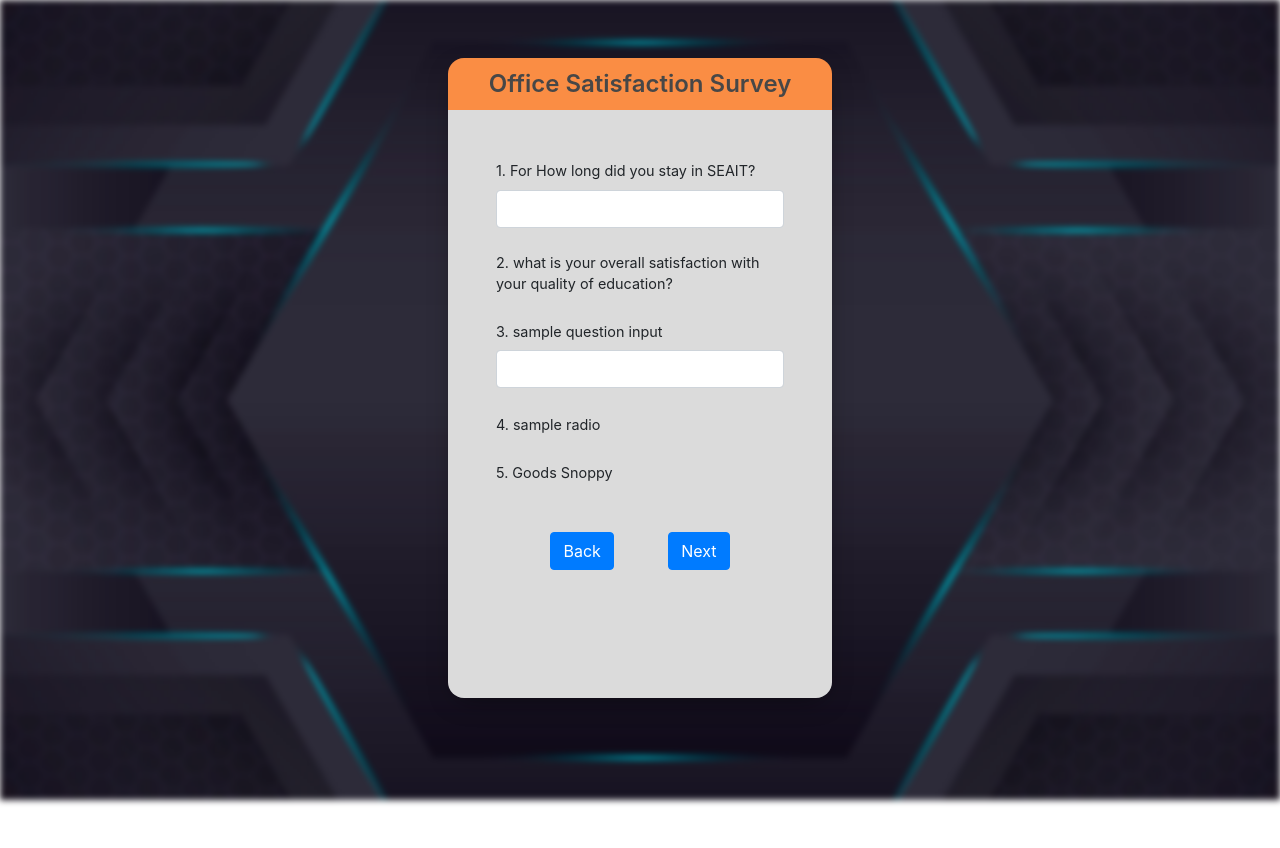
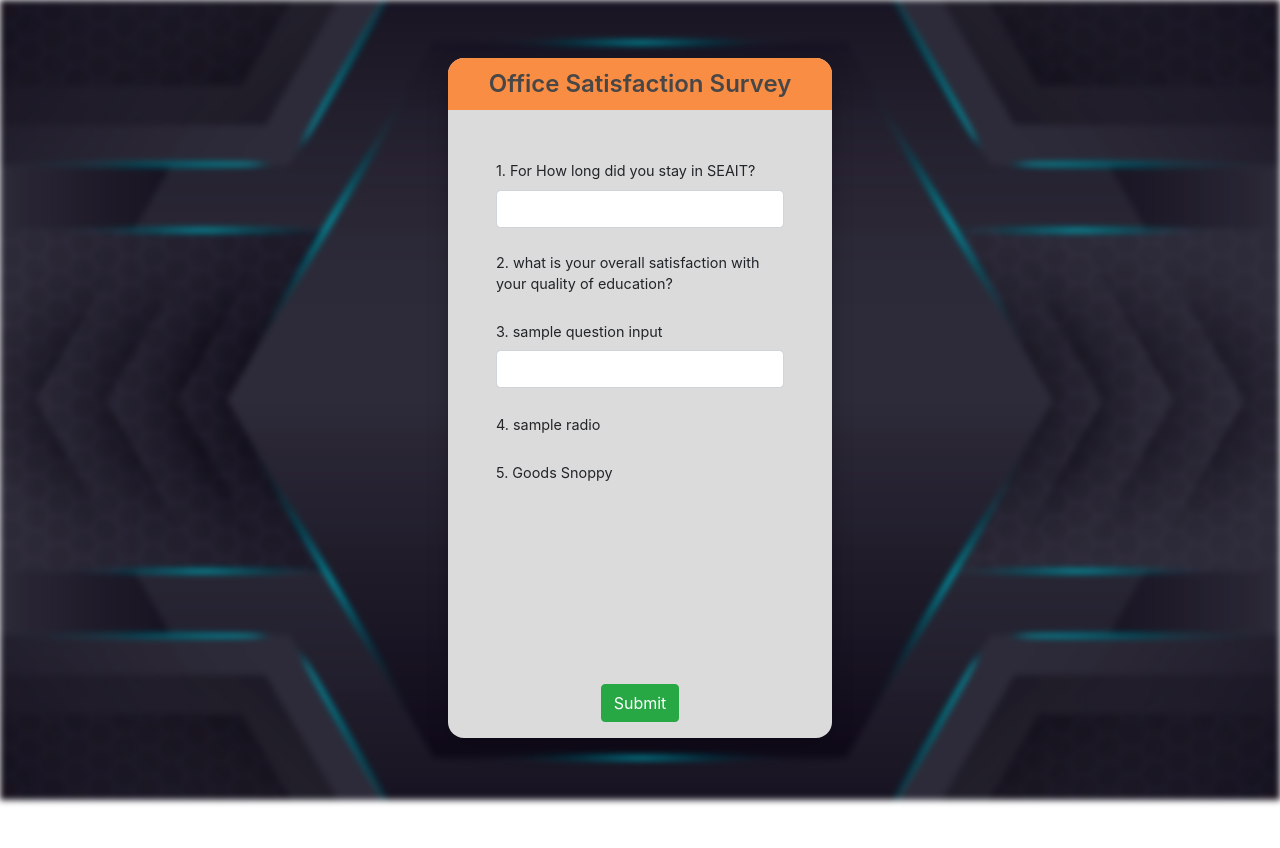
Before and after one commit to ricckimislang/SEAITSS, a PHP site: page /survey.php in a window 1280 px wide. Run offline with PHP 8.4, Linux system fonts and the light colour scheme; data comes from the database, SQL or seed files in the repository.

Commit message:
next jscript

```diff
--- a/css/survey.css
+++ b/css/survey.css
@@ -25,13 +25,14 @@
   box-shadow: 0px 8px 28px -9px rgba(0, 0, 0, 0.45);
   position: relative;
   width: 30vw;
-  height: 80vh;
+  height: 85vh;
   border-radius: 16px;
   overflow: hidden;
   z-index: 10; /* Ensure the card is on top */
   display: flex;
   flex-direction: column;
   justify-content: space-between;
+  background-color: #dbdbdb;
 }
 .background-image {
   background-size: cover;
@@ -55,7 +56,9 @@
 }
 
 .form-container {
-  padding: 3rem 3rem 3rem 3rem !important;
+  padding: 3rem 3rem 0 3rem !important;
+  height: 100% !important;
+  overflow-y: auto;
 }
 
 .icon {
@@ -85,9 +88,7 @@
   font-weight: 600;
   z-index: 2; /* Content appears above the video and waves */
 }
-.form-container {
-  height: 100% !important;
-}
+
 .form-controloffice {
   height: calc(1.5em + 0.75rem + 2px);
   padding: 0.375rem 0.75rem;
@@ -157,9 +158,9 @@
   justify-content: space-evenly;
 }
 
-.form-title{
+.form-title {
   width: 100%;
-  padding: .5rem;
+  padding: 0.5rem;
   text-align: center;
   font-size: 1.5em;
   font-weight: 600;
@@ -167,8 +168,9 @@
   background-color: rgb(250, 141, 68);
 }
 
-input, label{
-  font-size: .9rem;
+input,
+label {
+  font-size: 0.9rem;
 }
 
 input[type="text"] {
--- a/survey.php
+++ b/survey.php
@@ -61,7 +61,6 @@
             window.location = 'survey.php'; // Redirect after the alert is closed
         });
         </script>";
-
     } else {
         // Show SweetAlert error message
         $error_message = mysqli_error($conn);
@@ -82,6 +81,12 @@
 // Fetch questions from the database based on survey_id
 $query = "SELECT * FROM surveyquestions WHERE survey_id = 1"; // Adjust survey_id as necessary
 $result = mysqli_query($conn, $query);
+
+// Prepare questions in an array
+$questions = [];
+while ($row = mysqli_fetch_assoc($result)) {
+    $questions[] = $row;
+}
 ?>
 
 <link rel="stylesheet" href="css/survey.css">
@@ -89,44 +94,103 @@
 
 <div class="container mt-5">
     <div class="row justify-content-center">
-        <form method="POST" action="survey.php">
+        <form method="POST" action="survey.php" id="survey-form">
             <div class="e-card">
                 <div class="form-title">Office Satisfaction Survey</div> <!-- OFFICE NAME -->
-                <div class="form-container">
-                    <?php while ($row = mysqli_fetch_assoc($result)) {
-                        $question_text = $row['question_text'];
-                        $question_id = $row['question_id'];
-                        $question_type = $row['question_type']; ?>
+                <div class="form-container" id="question-container">
+                    <!-- Questions will be dynamically loaded here -->
+                </div>
 
-                        <div class="form-group">
-                            <label for="question_<?php echo $question_id; ?>"><?php echo $question_text; ?></label>
-
-                            <?php
-                            if ($question_type == 'input') {
-                                // Show a text input
-                                echo "<input type='text' class='form-control' id='question_$question_id' name='answer[$question_id]' required>";
-                            } elseif ($question_type == 'rating') {
-                                // Show radio button options
-                                echo "<div class='form-check radio'>";
-                                for ($i = 1; $i <= 5; $i++) {
-                                    echo "<input label='$i' type='radio' name='answer[$question_id]' value='$i' required><br>";
-                                }
-                                echo "</div>";
-                            }
-                            ?>
-                        </div>
-                    <?php } ?>
-
-                    <input type="hidden" name="is_anonymous" value="<?php echo isset($_POST['is_anonymous']) ? $_POST['is_anonymous'] : 1; ?>">
-
-                    <div class="form-group buttons">
-                        <a href="form.php"><button type="button" class="btn btn-primary">Back</button></a>
-                        <button type="submit" class="btn btn-primary">Next</button>
-                    </div>
+                <input type="hidden" name="is_anonymous"
+                    value="<?php echo isset($_POST['is_anonymous']) ? $_POST['is_anonymous'] : 1; ?>">
+                <div class="form-group buttons">
+                    <button type="button" class="btn btn-primary" id="back-button" style="display: none;">Back</button>
+                    <button type="button" class="btn btn-primary" id="next-button">Next</button>
+                    <button type="submit" class="btn btn-success" id="submit-button" style="display: none;">Submit</button>
                 </div>
             </div>
         </form>
     </div>
 </div>
 
+<script>
+    let currentQuestionIndex = 0;
+    const questions = <?php echo json_encode($questions); ?>;
+    const questionsPerPage = 5;
+    const answers = {}; // Object to store the user's answers
+
+    function loadQuestions() {
+        const questionContainer = document.getElementById('question-container');
+        questionContainer.innerHTML = ''; // Clear previous questions
+
+        const start = currentQuestionIndex * questionsPerPage;
+        const end = start + questionsPerPage;
+
+        for (let i = start; i < end && i < questions.length; i++) {
+            const question = questions[i];
+            let questionHTML = `<div class="form-group">
+            <label for="question_${question.question_id}">${question.question_text}</label>`;
+
+            // Load saved answers if available
+            const savedAnswer = answers[question.question_id] || '';
+            if (question.question_type === 'input') {
+                questionHTML += `<input type="text" class="form-control" id="question_${question.question_id}" name="answer[${question.question_id}]" value="${savedAnswer}" required>`;
+            } else if (question.question_type === 'rating') {
+                questionHTML += `<div class="form-check radio">`;
+                for (let j = 1; j <= 5; j++) {
+                    const checked = savedAnswer == j ? 'checked' : '';
+                    questionHTML += `<input label='${j}' type='radio' name='answer[${question.question_id}]' value='${j}' ${checked} required><br>`;
+                }
+                questionHTML += `</div>`;
+            }
+
+            questionHTML += `</div>`;
+            questionContainer.innerHTML += questionHTML;
+        }
+
+        // Show or hide buttons based on current index
+        document.getElementById('next-button').style.display = (end < questions.length) ? 'block' : 'none';
+        document.getElementById('back-button').style.display = (currentQuestionIndex > 0) ? 'block' : 'none';
+        document.getElementById('submit-button').style.display = (end >= questions.length) ? 'block' : 'none'; // Show submit button when on last question
+    }
+
+    function saveAnswers() {
+        const answerInputs = document.querySelectorAll('input[name^="answer"]');
+        answerInputs.forEach(input => {
+            const questionId = input.name.split('[')[1].split(']')[0]; // Extract question_id
+            if (input.type === 'radio') {
+                if (input.checked) {
+                    answers[questionId] = input.value;
+                }
+            } else {
+                answers[questionId] = input.value;
+            }
+        });
+    }
+
+    document.getElementById('next-button').addEventListener('click', function () {
+        saveAnswers(); // Save current answers before proceeding
+
+        // Check if there are more questions to show
+        if (currentQuestionIndex * questionsPerPage + questionsPerPage < questions.length) {
+            currentQuestionIndex++;
+            loadQuestions();
+        } else {
+            // If no more questions, submit the form
+            document.getElementById('survey-form').submit();
+        }
+    });
+
+    document.getElementById('back-button').addEventListener('click', function () {
+        saveAnswers(); // Save current answers before going back
+        if (currentQuestionIndex > 0) {
+            currentQuestionIndex--;
+            loadQuestions();
+        }
+    });
+
+    // Load the first set of questions on page load
+    loadQuestions();
+</script>
+
 <?php include 'includes/footer.php'; ?>
```
